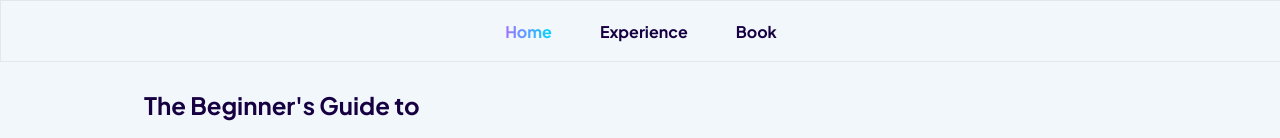
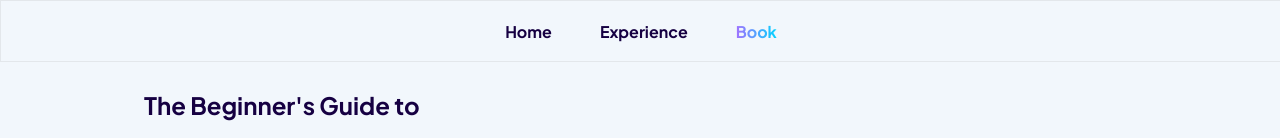
Before and after one commit to skeripting/portfolio-website, a React (Create React App) app in the folder portfolio/: page /book in a window 1280 px wide. Shown: the top 138 px of the page. Built offline with nearby package versions, Linux system fonts and the light colour scheme.

Commit message:
added dynamic header links

```diff
--- a/portfolio/src/components/Header/Header.jsx
+++ b/portfolio/src/components/Header/Header.jsx
@@ -1,15 +1,29 @@
+import React from "react";
+import { useLocation } from "react-router-dom";
 import ClickableText from "../ClickableText/ClickableText";
 import "./Header.scss";
 
 function Header() {
+  const location = useLocation(); // Get the current location
+
   return (
     <div className="header">
       <div className="header-center">
-        <ClickableText text="Home" active="1" href="/"></ClickableText>
-        <ClickableText text="Experience" href="/#experience"></ClickableText>
-        <ClickableText text="Book" href="/book"></ClickableText>
-        {/*<ClickableText text="Contact" href="/contact"></ClickableText>
-        <ClickableText text="Articles" href="/articles"></ClickableText>*/}
+        <ClickableText
+          text="Home"
+          active={location.pathname === "/" ? "1" : "0"}
+          href="/"
+        ></ClickableText>
+        <ClickableText
+          text="Experience"
+          active={location.hash === "#experience" ? "1" : "0"}
+          href="/#experience"
+        ></ClickableText>
+        <ClickableText
+          text="Book"
+          active={location.pathname === "/book" ? "1" : "0"}
+          href="/book"
+        ></ClickableText>
       </div>
     </div>
   );
--- a/portfolio/src/pages/Book/Book.jsx
+++ b/portfolio/src/pages/Book/Book.jsx
@@ -1,9 +1,5 @@
-import ExperienceSection from "../../components/ExperienceSection/ExperienceSection";
 import GradientButton from "../../components/GradientButton/GradientButton";
-import GradientText from "../../components/GradientText/GradientText";
 import InfoBlock from "../../components/InfoBlock/InfoBlock";
-import Sticker from "../../components/Sticker/Sticker";
-
 import "./Book.scss";
 
 function Book() {
```
